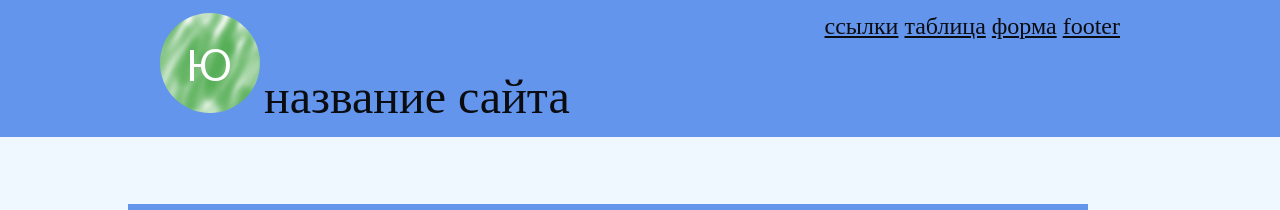
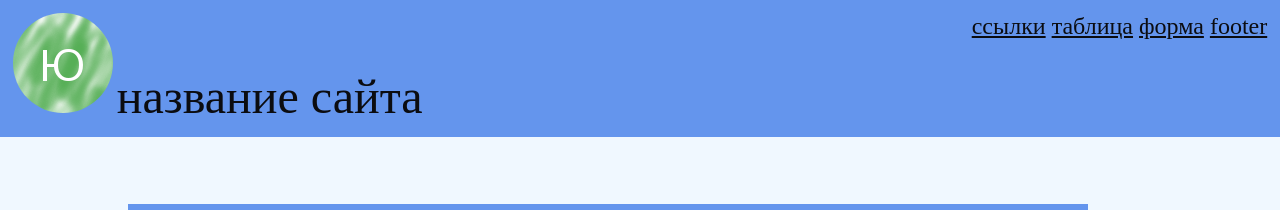
Before and after one commit to Vegeny/Vegeny.github.io, a plain HTML site: page index.html in a window 1280 px wide. Shown: the top 210 px of the page. Drawn offline with Linux system fonts and the light colour scheme; files that its build step writes are made by us from their sources; files whose address does not match are found by name.

Commit message:
Update style.css

```diff
--- a/Zadanie2/style.css
+++ b/Zadanie2/style.css
@@ -21,9 +21,7 @@ header {
 }
 
 .header-content {
-  margin: auto;
   padding: 1%;
-  max-width: 960px;
 }
 .header-links-nav {
   display: inline;
```
